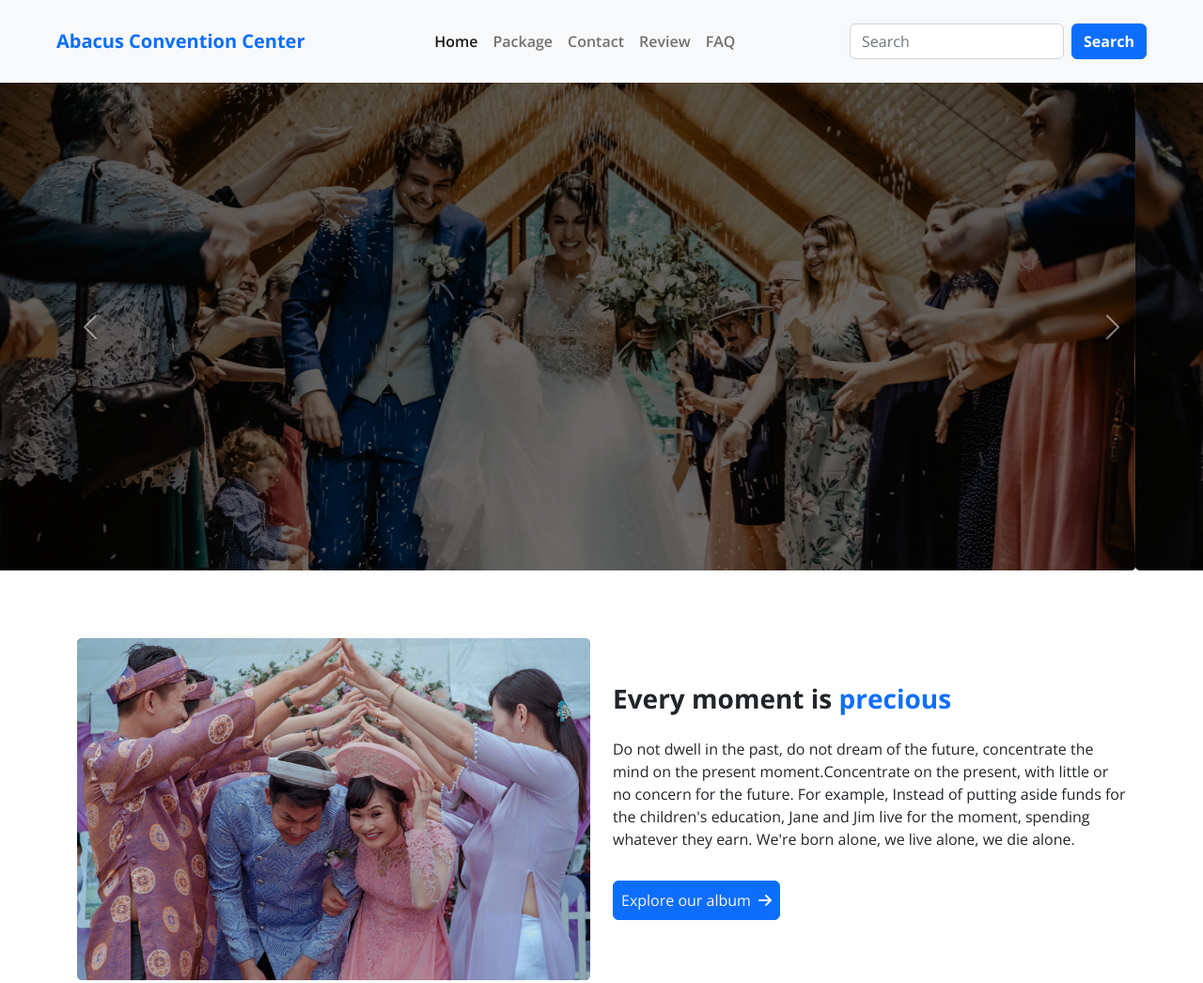
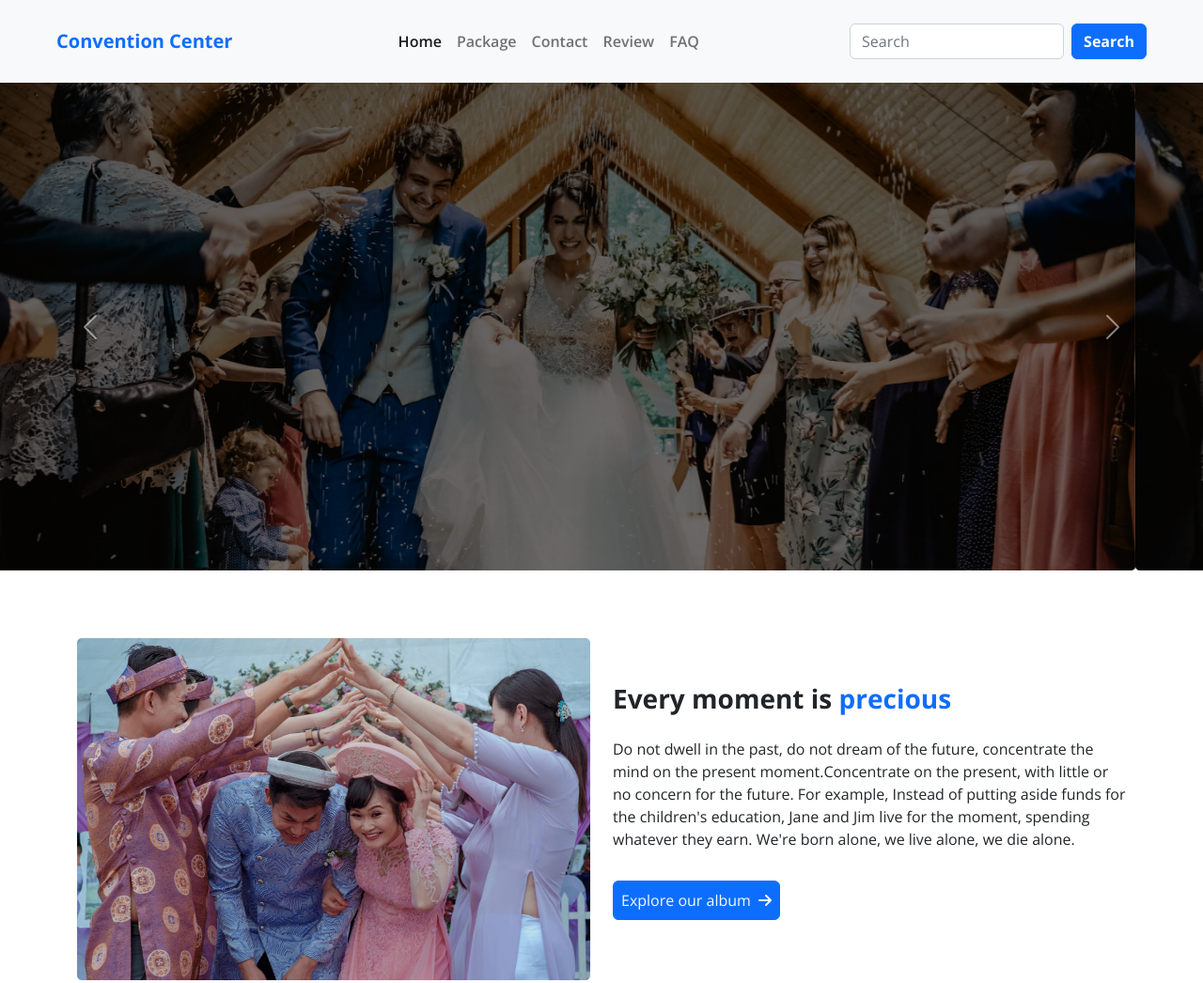
Before and after one commit to rakibulhasan-swe/convention-center, a plain HTML site: page index.html in a window 1280 px wide. Shown: the top 1046 px of the page at 94% size. Drawn offline with nearby package versions, Linux system fonts and the light colour scheme.

Commit message:
header title changed

```diff
--- a/index.html
+++ b/index.html
@@ -20,7 +20,7 @@
     <header class="pb-4" id="home">
         <nav class="navbar navbar-expand-lg bg-light px-5 sticky-top">
             <div class="container-fluid">
-              <a class="navbar-brand fw-bold text-primary" href="#">Abacus Convention Center</a>
+              <a class="navbar-brand fw-bold text-primary" href="#">Convention Center</a>
               <button class="navbar-toggler" type="button" data-bs-toggle="collapse" data-bs-target="#navbarSupportedContent" aria-controls="navbarSupportedContent" aria-expanded="false" aria-label="Toggle navigation">
                 <span class="navbar-toggler-icon"></span>
               </button>
```
